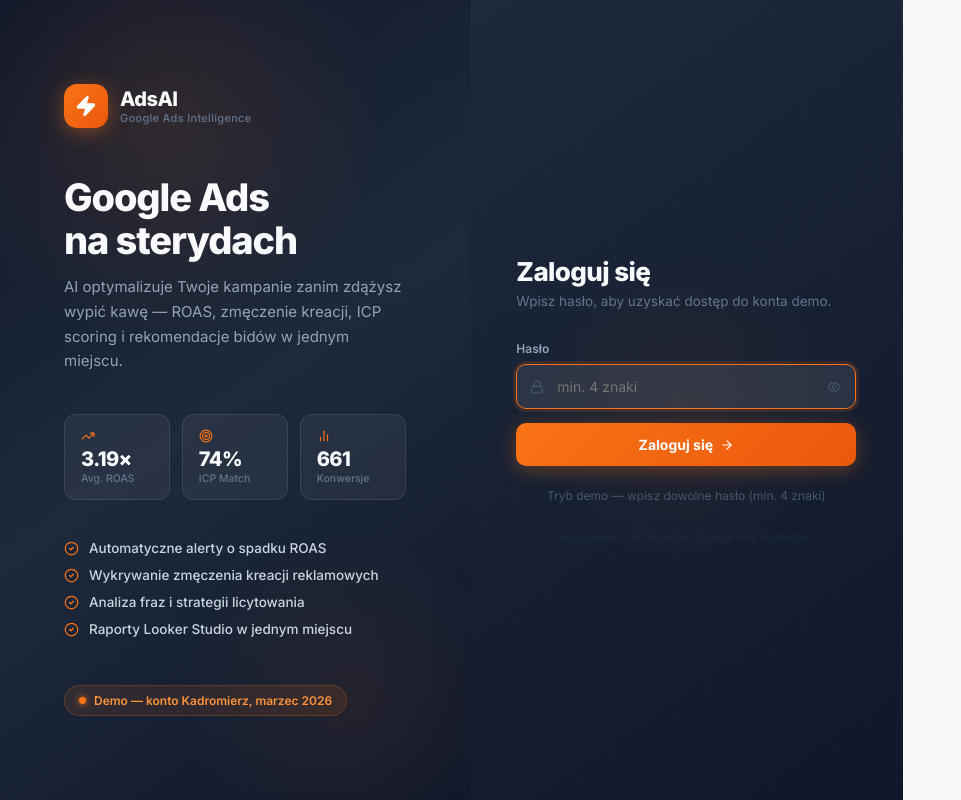
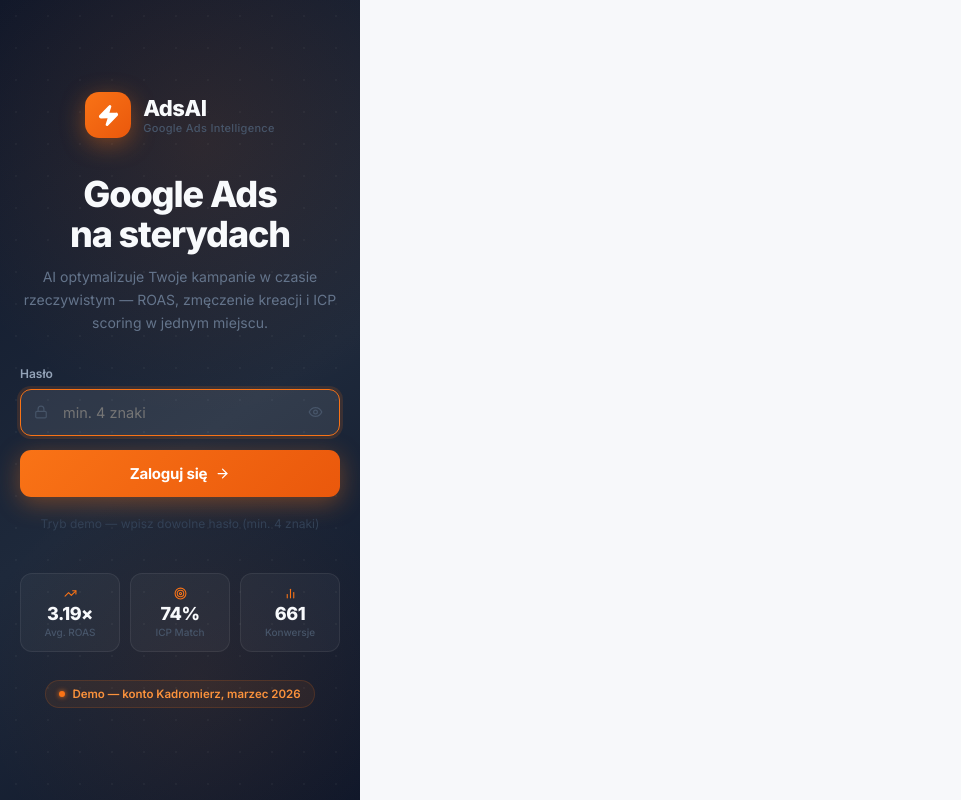
Before and after one commit to wojciechluszczynski/ads-assistant, a React (Vite) app: page / in a window 1280 px wide. Shown: the whole page, without its empty margins (0-961 px from the left). Built offline with nearby package versions, Linux system fonts and the light colour scheme.

Commit message:
redesign: full-screen centered dark login, remove split layout

```diff
--- a/src/pages/Login.tsx
+++ b/src/pages/Login.tsx
@@ -1,17 +1,10 @@
 import { useState } from 'react';
-import { Lock, Zap, Eye, EyeOff, ArrowRight, TrendingUp, Target, BarChart2, CheckCircle2 } from 'lucide-react';
+import { Lock, Zap, Eye, EyeOff, ArrowRight, TrendingUp, Target, BarChart2 } from 'lucide-react';
 
 const STATS = [
   { icon: TrendingUp, label: 'Avg. ROAS',  value: '3.19×' },
   { icon: Target,     label: 'ICP Match',  value: '74%'   },
   { icon: BarChart2,  label: 'Konwersje',  value: '661'   },
-];
-
-const FEATURES = [
-  'Automatyczne alerty o spadku ROAS',
-  'Wykrywanie zmęczenia kreacji reklamowych',
-  'Analiza fraz i strategii licytowania',
-  'Raporty Looker Studio w jednym miejscu',
 ];
 
 export default function Login({ onLogin }: { onLogin: () => void }) {
@@ -32,159 +25,77 @@
     <div style={{
       minHeight: '100vh',
       display: 'flex',
+      alignItems: 'center',
+      justifyContent: 'center',
       fontFamily: 'Inter, -apple-system, sans-serif',
-    }}>
-      {/* ── Left decorative panel ─────────────────────────────────────── */}
-      <div className="login-left" style={{
-        background: 'linear-gradient(145deg, #0F172A 0%, #1E293B 50%, #0F172A 100%)',
-        display: 'flex',
-        flexDirection: 'column',
-        justifyContent: 'center',
-        padding: '60px 64px',
+      background: 'linear-gradient(145deg, #0F172A 0%, #1E293B 55%, #0F172A 100%)',
       position: 'relative',
       overflow: 'hidden',
+      padding: '40px 20px',
     }}>
-        {/* Background glow orbs */}
+
+      {/* ── Dot grid ── */}
       <div style={{
-          position: 'absolute', top: -120, left: -80,
-          width: 480, height: 480, borderRadius: '50%',
-          background: 'radial-gradient(circle, rgba(249,115,22,0.12) 0%, transparent 65%)',
+        position: 'absolute', inset: 0, pointerEvents: 'none',
+        backgroundImage: 'radial-gradient(rgba(255,255,255,0.035) 1px, transparent 1px)',
+        backgroundSize: '32px 32px',
+      }} />
+
+      {/* ── Glow orbs ── */}
+      <div style={{
+        position: 'absolute', top: -160, left: -100,
+        width: 600, height: 600, borderRadius: '50%',
+        background: 'radial-gradient(circle, rgba(249,115,22,0.10) 0%, transparent 65%)',
         pointerEvents: 'none',
       }} />
       <div style={{
-          position: 'absolute', bottom: -80, right: -60,
-          width: 360, height: 360, borderRadius: '50%',
+        position: 'absolute', bottom: -120, right: -80,
+        width: 480, height: 480, borderRadius: '50%',
         background: 'radial-gradient(circle, rgba(249,115,22,0.07) 0%, transparent 65%)',
         pointerEvents: 'none',
       }} />
-        {/* Dot grid overlay */}
+
+      {/* ── Content ── */}
+      <div className="fade-up" style={{
+        width: '100%', maxWidth: 400,
+        position: 'relative', zIndex: 1,
+        display: 'flex', flexDirection: 'column', alignItems: 'center',
+      }}>
+
+        {/* Logo */}
+        <div style={{ display: 'flex', alignItems: 'center', gap: 12, marginBottom: 36 }}>
           <div style={{
-          position: 'absolute', inset: 0, pointerEvents: 'none',
-          backgroundImage: 'radial-gradient(rgba(255,255,255,0.04) 1px, transparent 1px)',
-          backgroundSize: '32px 32px',
-        }} />
-
-        {/* Content */}
-        <div style={{ position: 'relative', zIndex: 1 }}>
-          {/* Logo */}
-          <div style={{ display: 'flex', alignItems: 'center', gap: 12, marginBottom: 48 }}>
-            <div style={{
-              width: 44, height: 44, borderRadius: 13,
+            width: 46, height: 46, borderRadius: 14,
             background: 'linear-gradient(135deg,#F97316,#EA580C)',
             display: 'flex', alignItems: 'center', justifyContent: 'center',
-              boxShadow: '0 4px 20px rgba(249,115,22,0.40)',
+            boxShadow: '0 6px 24px rgba(249,115,22,0.42)',
             flexShrink: 0,
           }}>
-              <Zap size={22} color="#fff" fill="#fff" />
+            <Zap size={23} color="#fff" fill="#fff" />
           </div>
           <div>
-              <div style={{ fontSize: 20, fontWeight: 800, color: '#F8FAFC', letterSpacing: -0.5 }}>AdsAI</div>
-              <div style={{ fontSize: 11, color: '#64748B', fontWeight: 500, letterSpacing: 0.3 }}>Google Ads Intelligence</div>
+            <div style={{ fontSize: 22, fontWeight: 800, color: '#F8FAFC', letterSpacing: -0.6 }}>AdsAI</div>
+            <div style={{ fontSize: 11, color: '#475569', fontWeight: 500, letterSpacing: 0.3 }}>Google Ads Intelligence</div>
           </div>
         </div>
 
         {/* Headline */}
         <h1 style={{
-            fontSize: 38, fontWeight: 800, color: '#F8FAFC',
-            lineHeight: 1.12, letterSpacing: -1.1, margin: '0 0 14px',
+          fontSize: 36, fontWeight: 800, color: '#F8FAFC',
+          letterSpacing: -1.1, margin: '0 0 10px',
+          textAlign: 'center', lineHeight: 1.12,
         }}>
-            Google Ads<br />
-            na sterydach
+          Google Ads<br />na sterydach
         </h1>
-          <p style={{ fontSize: 15, color: '#94A3B8', margin: '0 0 40px', lineHeight: 1.65, maxWidth: 380 }}>
-            AI optymalizuje Twoje kampanie zanim zdążysz wypić kawę — ROAS, zmęczenie kreacji, ICP scoring i rekomendacje bidów w jednym miejscu.
+        <p style={{
+          fontSize: 14, color: '#64748B', margin: '0 0 32px',
+          textAlign: 'center', lineHeight: 1.65, maxWidth: 320,
+        }}>
+          AI optymalizuje Twoje kampanie w czasie rzeczywistym — ROAS, zmęczenie kreacji i ICP scoring w jednym miejscu.
         </p>
 
-          {/* Stats row */}
-          <div style={{ display: 'flex', gap: 12, marginBottom: 40 }}>
-            {STATS.map(s => {
-              const Icon = s.icon;
-              return (
-                <div key={s.label} style={{
-                  flex: 1, background: 'rgba(255,255,255,0.05)',
-                  border: '1px solid rgba(255,255,255,0.09)',
-                  borderRadius: 12, padding: '14px 16px',
-                }}>
-                  <Icon size={14} color="#F97316" style={{ marginBottom: 6, display: 'block' }} />
-                  <div style={{ fontSize: 20, fontWeight: 800, color: '#F8FAFC', letterSpacing: -0.6, lineHeight: 1 }}>
-                    {s.value}
-                  </div>
-                  <div style={{ fontSize: 10.5, color: '#64748B', marginTop: 3, fontWeight: 500 }}>
-                    {s.label}
-                  </div>
-                </div>
-              );
-            })}
-          </div>
-
-          {/* Feature list */}
-          <div style={{ display: 'flex', flexDirection: 'column', gap: 11 }}>
-            {FEATURES.map(f => (
-              <div key={f} style={{ display: 'flex', alignItems: 'center', gap: 10 }}>
-                <CheckCircle2 size={15} color="#F97316" style={{ flexShrink: 0 }} />
-                <span style={{ fontSize: 13.5, color: '#CBD5E1', fontWeight: 500 }}>{f}</span>
-              </div>
-            ))}
-          </div>
-
-          {/* Bottom badge */}
-          <div style={{
-            marginTop: 48,
-            display: 'inline-flex', alignItems: 'center', gap: 8,
-            padding: '7px 14px',
-            background: 'rgba(249,115,22,0.10)',
-            border: '1px solid rgba(249,115,22,0.20)',
-            borderRadius: 99,
-          }}>
-            <div style={{ width: 7, height: 7, borderRadius: '50%', background: '#F97316', boxShadow: '0 0 6px #F97316' }} />
-            <span style={{ fontSize: 12, color: '#FB923C', fontWeight: 600 }}>
-              Demo — konto Kadromierz, marzec 2026
-            </span>
-          </div>
-        </div>
-      </div>
-
-      {/* ── Right form panel ──────────────────────────────────────────── */}
-      <div className="login-right" style={{
-        background: 'linear-gradient(145deg, #1E293B 0%, #0F172A 100%)',
-        display: 'flex',
-        alignItems: 'center',
-        justifyContent: 'center',
-        padding: '48px 40px',
-        position: 'relative',
-        overflow: 'hidden',
-      }}>
-        {/* Same dot grid as left panel */}
-        <div style={{
-          position: 'absolute', inset: 0, pointerEvents: 'none',
-          backgroundImage: 'radial-gradient(rgba(255,255,255,0.03) 1px, transparent 1px)',
-          backgroundSize: '32px 32px',
-        }} />
-        {/* Subtle glow */}
-        <div style={{
-          position: 'absolute', top: '30%', left: '50%', transform: 'translateX(-50%)',
-          width: 340, height: 340, borderRadius: '50%',
-          background: 'radial-gradient(circle, rgba(249,115,22,0.06) 0%, transparent 65%)',
-          pointerEvents: 'none',
-        }} />
-
-        <div className="fade-up" style={{ width: '100%', maxWidth: 340, position: 'relative', zIndex: 1 }}>
-
-          {/* Heading */}
-          <div style={{ marginBottom: 32 }}>
-            <h2 style={{
-              fontSize: 26, fontWeight: 800, color: '#F8FAFC',
-              letterSpacing: -0.6, margin: '0 0 6px',
-            }}>
-              Zaloguj się
-            </h2>
-            <p style={{ fontSize: 13.5, color: '#64748B', margin: 0, fontWeight: 400 }}>
-              Wpisz hasło, aby uzyskać dostęp do konta demo.
-            </p>
-          </div>
-
-          <form onSubmit={handleSubmit}>
-            {/* Input */}
+        {/* Form */}
+        <form onSubmit={handleSubmit} style={{ width: '100%' }}>
           <div style={{ marginBottom: 14 }}>
             <label style={{
               fontSize: 12, fontWeight: 600, color: '#94A3B8',
@@ -205,10 +116,10 @@
                 placeholder="min. 4 znaki"
                 autoFocus
                 style={{
-                    width: '100%', padding: '13px 42px 13px 40px',
+                  width: '100%', padding: '14px 44px 14px 42px',
                   background: 'rgba(255,255,255,0.06)',
                   border: `1.5px solid ${error ? '#EF4444' : 'rgba(255,255,255,0.10)'}`,
-                    borderRadius: 10, color: '#F1F5F9', fontSize: 14,
+                  borderRadius: 11, color: '#F1F5F9', fontSize: 14.5,
                   outline: 'none', transition: 'border-color .15s, box-shadow .15s, background .15s',
                   boxSizing: 'border-box', fontFamily: 'Inter, sans-serif',
                 }}
@@ -224,11 +135,11 @@
                 }}
               />
               <button type="button" onClick={() => setShow(v => !v)} style={{
-                  position: 'absolute', right: 12, top: '50%', transform: 'translateY(-50%)',
+                position: 'absolute', right: 13, top: '50%', transform: 'translateY(-50%)',
                 background: 'none', border: 'none', color: '#475569',
-                  cursor: 'pointer', padding: 3, borderRadius: 4, display: 'flex',
+                cursor: 'pointer', padding: 4, borderRadius: 4, display: 'flex',
               }}>
-                  {show ? <EyeOff size={14} /> : <Eye size={14} />}
+                {show ? <EyeOff size={15} /> : <Eye size={15} />}
               </button>
             </div>
             {error && (
@@ -236,39 +147,74 @@
             )}
           </div>
 
-            {/* Submit */}
           <button
             type="submit"
             className="btn-cta"
             style={{
-                width: '100%', padding: '13px',
+              width: '100%', padding: '14px',
               background: 'linear-gradient(135deg,#F97316,#EA580C)',
-                border: 'none', borderRadius: 10,
-                color: '#fff', fontSize: 14, fontWeight: 700,
+              border: 'none', borderRadius: 11,
+              color: '#fff', fontSize: 15, fontWeight: 700,
               cursor: 'pointer',
-                boxShadow: '0 4px 20px rgba(249,115,22,0.35)',
+              boxShadow: '0 6px 24px rgba(249,115,22,0.38)',
               transition: 'all .15s',
-                display: 'flex', alignItems: 'center', justifyContent: 'center', gap: 7,
+              display: 'flex', alignItems: 'center', justifyContent: 'center', gap: 8,
               fontFamily: 'Inter, sans-serif',
-                marginTop: 4,
+              letterSpacing: -0.2,
             }}
           >
-              Zaloguj się <ArrowRight size={14} />
+            Zaloguj się <ArrowRight size={15} />
           </button>
         </form>
 
-          {/* Demo hint — clean, no box */}
+        {/* Demo hint */}
         <p style={{
-            textAlign: 'center', fontSize: 12, color: '#475569',
-            marginTop: 20, lineHeight: 1.6,
+          textAlign: 'center', fontSize: 12, color: '#334155',
+          marginTop: 18, lineHeight: 1.5,
         }}>
           Tryb demo — wpisz dowolne hasło (min. 4 znaki)
         </p>
 
-          <p style={{ textAlign: 'center', fontSize: 11, color: '#1E293B', marginTop: 24 }}>
-            Kadromierz · AI-Powered Google Ads Optimizer
-          </p>
+        {/* Stats row */}
+        <div style={{
+          display: 'flex', gap: 10, marginTop: 40, width: '100%',
+        }}>
+          {STATS.map(s => {
+            const Icon = s.icon;
+            return (
+              <div key={s.label} style={{
+                flex: 1, background: 'rgba(255,255,255,0.04)',
+                border: '1px solid rgba(255,255,255,0.07)',
+                borderRadius: 12, padding: '13px 14px',
+                textAlign: 'center',
+              }}>
+                <Icon size={13} color="#F97316" style={{ marginBottom: 5, display: 'block', margin: '0 auto 5px' }} />
+                <div style={{ fontSize: 18, fontWeight: 800, color: '#F8FAFC', letterSpacing: -0.5, lineHeight: 1 }}>
+                  {s.value}
                 </div>
+                <div style={{ fontSize: 10, color: '#475569', marginTop: 3, fontWeight: 500 }}>
+                  {s.label}
+                </div>
+              </div>
+            );
+          })}
+        </div>
+
+        {/* Demo badge */}
+        <div style={{
+          marginTop: 28,
+          display: 'inline-flex', alignItems: 'center', gap: 7,
+          padding: '6px 13px',
+          background: 'rgba(249,115,22,0.08)',
+          border: '1px solid rgba(249,115,22,0.16)',
+          borderRadius: 99,
+        }}>
+          <div style={{ width: 6, height: 6, borderRadius: '50%', background: '#F97316', boxShadow: '0 0 5px #F97316' }} />
+          <span style={{ fontSize: 11.5, color: '#FB923C', fontWeight: 600 }}>
+            Demo — konto Kadromierz, marzec 2026
+          </span>
+        </div>
+
       </div>
     </div>
   );
```
Lines whose indentation alone changed are shown as unchanged.
